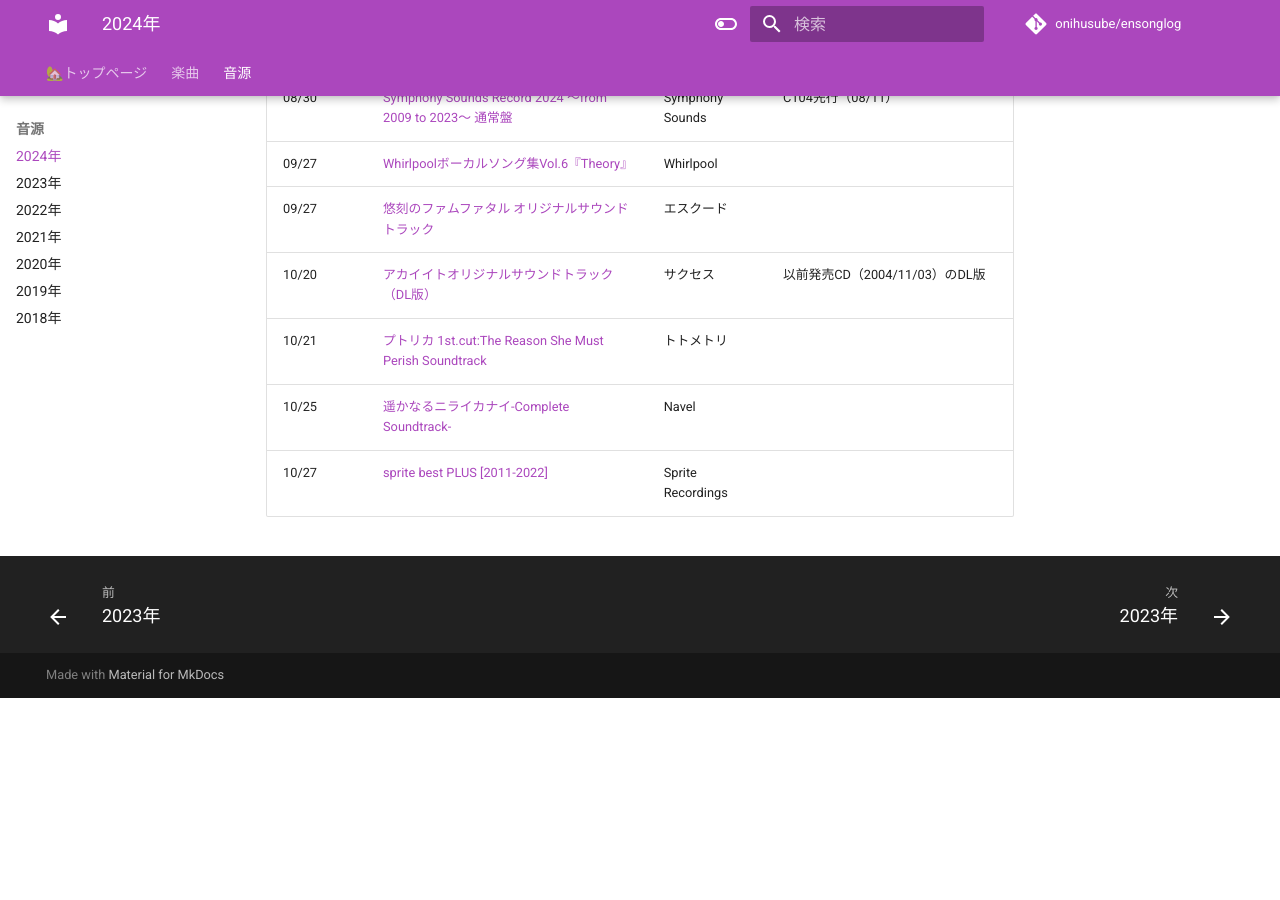
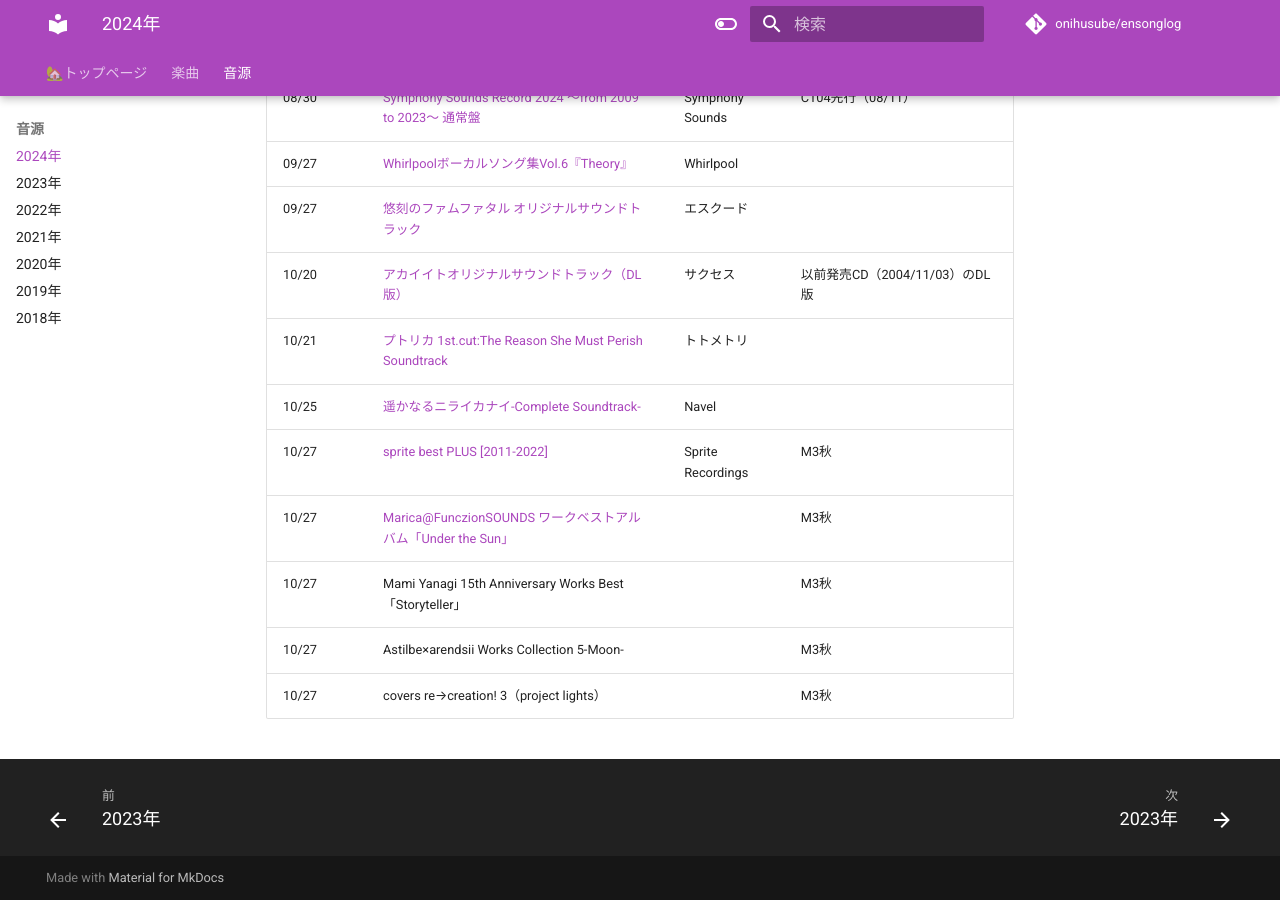
Before and after one commit to onihusube/ensonglog, an MkDocs documentation site: the page built from docs/2024/音源.md, in a window 1280 px wide and 900 px high, scrolled down 685 px. Built offline with MkDocs 1.6.1 and Material for MkDocs 9.7.7, drawn with Linux system fonts in a browser that asks for light colours; comment, search, counter and statistics services are not loaded; before the commit the page ends 1383 px from its top, so only the background shows below that.

Commit message:
Under the Sun追加

```diff
--- a/docs/2024/音源.md
+++ b/docs/2024/音源.md
@@ -21,4 +21,8 @@
 | 10/20 | [アカイイトオリジナルサウンドトラック（DL版）](./%E9%9F%B3%E6%BA%90%E5%80%8B%E5%88%A5/%E3%82%A2%E3%82%AB%E3%82%A4%E3%82%A4%E3%83%88%E3%82%AA%E3%83%AA%E3%82%B8%E3%83%8A%E3%83%AB%E3%82%B5%E3%82%A6%E3%83%B3%E3%83%89%E3%83%88%E3%83%A9%E3%83%83%E3%82%AF.md) | サクセス | 以前発売CD（2004/11/03）のDL版 |
 | 10/21 | [プトリカ 1st.cut:The Reason She Must Perish Soundtrack](./%E9%9F%B3%E6%BA%90%E5%80%8B%E5%88%A5/%E3%83%97%E3%83%88%E3%83%AA%E3%82%AB%201st.cut%20Soundtrack.md) | トトメトリ |  |
 | 10/25 | [遥かなるニライカナイ-Complete Soundtrack-](./%E9%9F%B3%E6%BA%90%E5%80%8B%E5%88%A5/%E9%81%A5%E3%81%8B%E3%81%AA%E3%82%8B%E3%83%8B%E3%83%A9%E3%82%A4%E3%82%AB%E3%83%8A%E3%82%A4Complete%20Soundtrack.md) | Navel |  |
-| 10/27 | [sprite best PLUS [2011-2022]](./%E9%9F%B3%E6%BA%90%E5%80%8B%E5%88%A5/sprite%20best%20PLUS.md) | Sprite Recordings |  |
+| 10/27 | [sprite best PLUS [2011-2022]](./%E9%9F%B3%E6%BA%90%E5%80%8B%E5%88%A5/sprite%20best%20PLUS.md) | Sprite Recordings | M3秋 |
+| 10/27 | [Marica@FunczionSOUNDS ワークベストアルバム「Under the Sun」](./%E9%9F%B3%E6%BA%90%E5%80%8B%E5%88%A5/Under%20the%20Sun.md) |  | M3秋 |
+| 10/27 | Mami Yanagi 15th Anniversary Works Best「Storyteller」 |  | M3秋 |
+| 10/27 | Astilbe×arendsii Works Collection 5-Moon- |  | M3秋 |
+| 10/27 | covers re→creation! 3（project lights） |  | M3秋 |
```
Also changed, not shown: docs/2024/音源個別/Under the Sun.md (added, +31 -0 lines).
